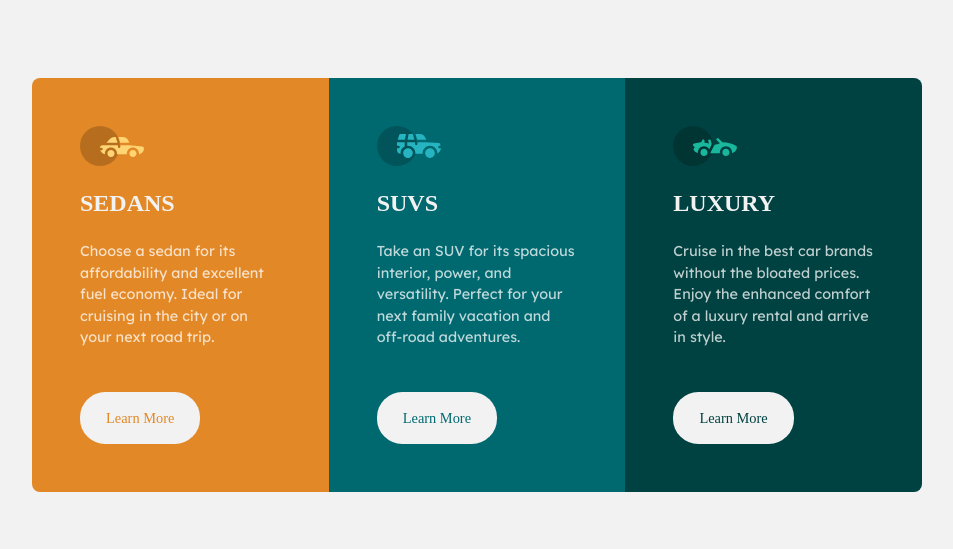
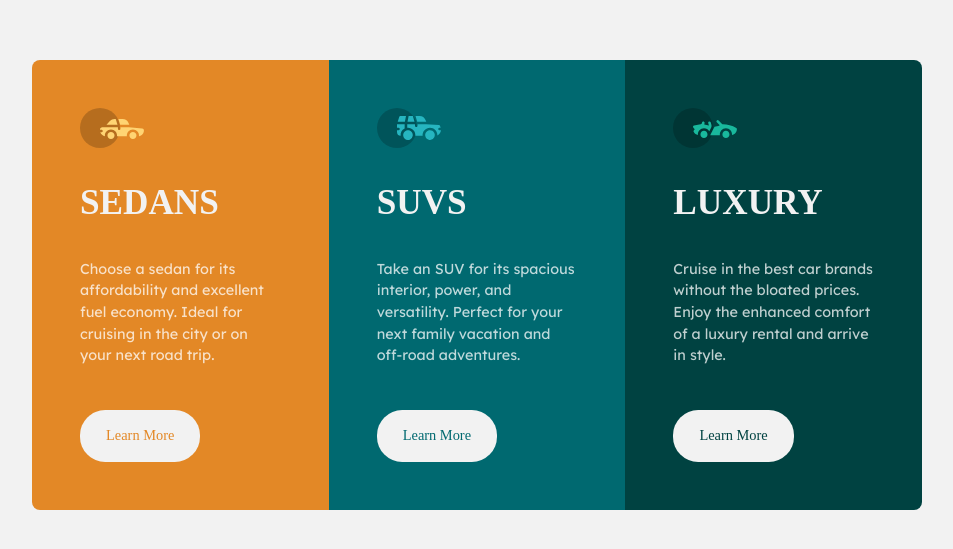
Before and after one commit to MoonlightAndStars/FrontEndMentor, a plain HTML site: page Proj-8-3-COL-FB/index.html in a window 1280 px wide. Shown: the part 115-664 px from the top of the page, without its empty margins (163-1116 px from the left). Drawn offline with Linux system fonts and the light colour scheme; a web font is replaced by a local one.

Commit message:
Update style.css

```diff
--- a/Proj-8-3-COL-FB/style.css
+++ b/Proj-8-3-COL-FB/style.css
@@ -144,6 +144,10 @@
         margin : auto;
     }
 
+    .title-car {
+        font-size: 2.2rem;
+    }
+
     .box {
         padding: 2em;
     }
```
